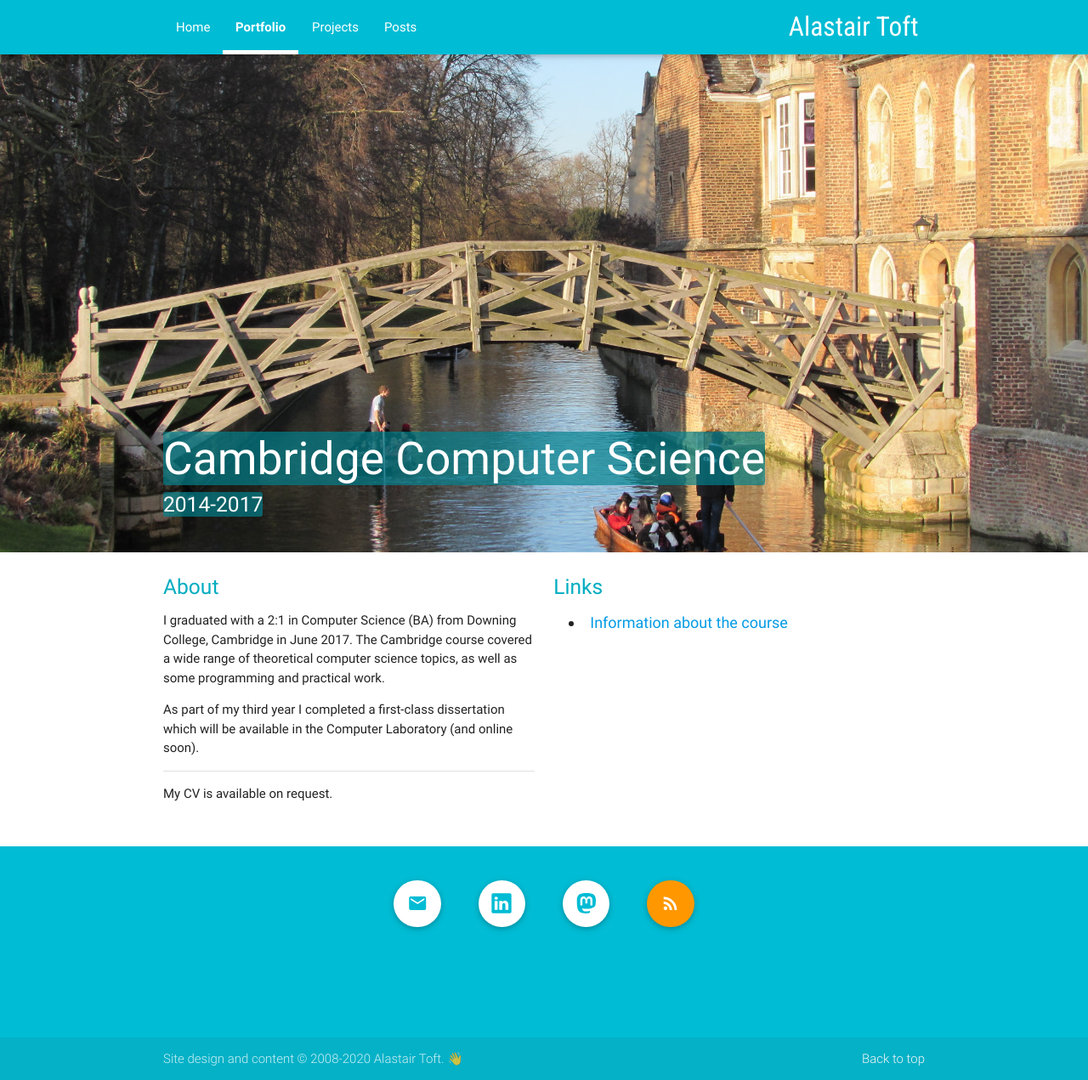
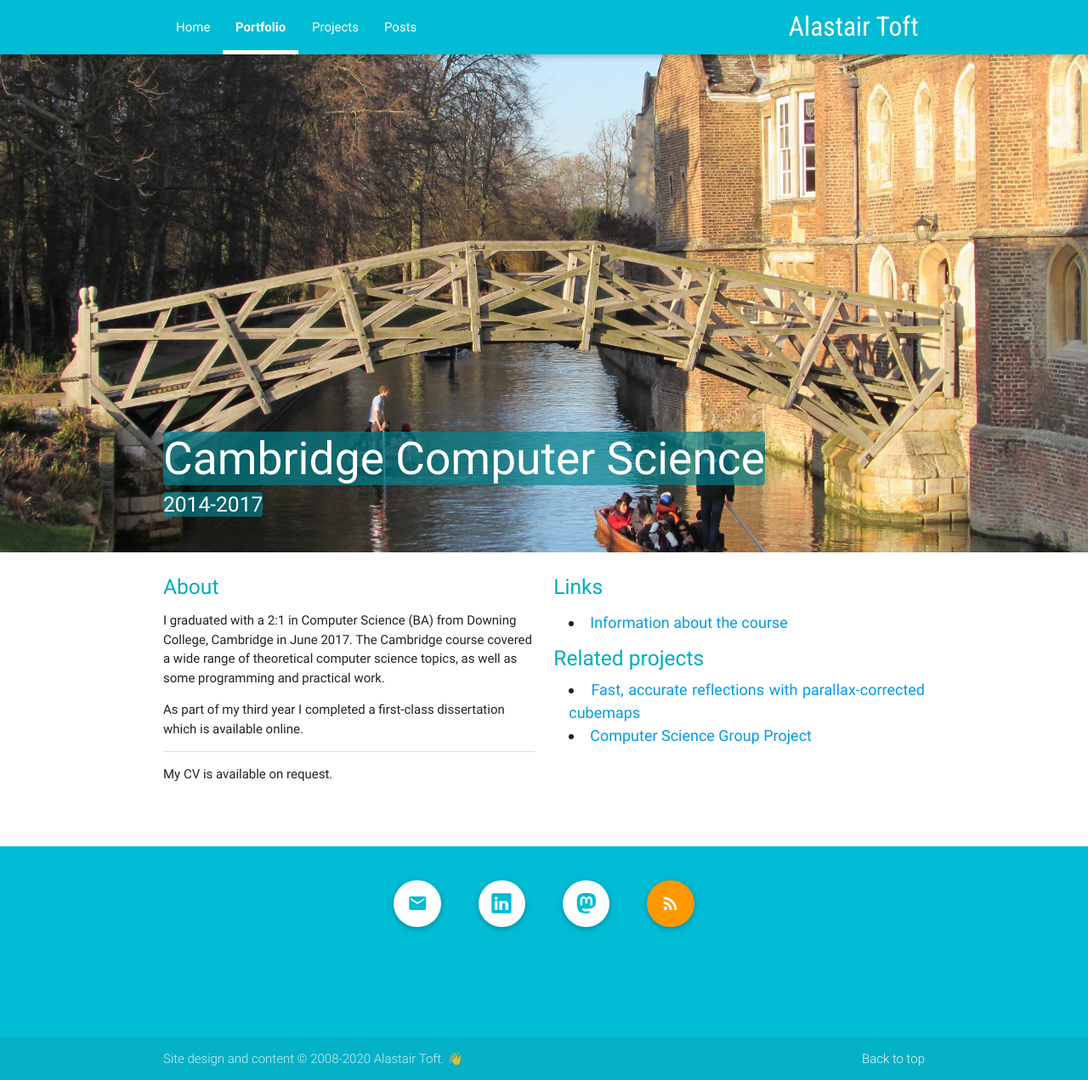
Before and after one commit to atoft/atoft.github.io, a Jekyll site: the page built from _portfolio/cambridge.html, in a window 1280 px wide and 1271 px high. Shown: the whole window at 85% size. Built offline with Jekyll 4.4.1, drawn with Linux system fonts in a browser that asks for light colours; nearby versions of some CDN libraries.

Commit message:
Tweak some wording and tags. Display projects related to portfolio entries.

```diff
--- a/_code/dissertation.html
+++ b/_code/dissertation.html
@@ -9,7 +9,7 @@
 img: images/code/banner_diss.jpg
 thumb: images/code/icon_diss.jpg
 lighttheme: true
-tags: [featured]
+tags: [featured, cambridge]
 
 about: <p>I completed this dissertation as part of my final year of undergraduate Computer Science at the University of Cambridge.
 more:
--- a/_code/grpproj.html
+++ b/_code/grpproj.html
@@ -8,6 +8,7 @@
 img: images/code/banner_grpproj_rainbow.png
 thumb: images/icons/icon_generic.png
 lighttheme: true
+tags: [cambridge]
 
 about: >
   <p>A server architecture for distributed, non-linear video processing.</p>
--- a/_layouts/portfolio.html
+++ b/_layouts/portfolio.html
@@ -35,17 +35,17 @@
             <h5>Links</h5>
               {{ page.links }}
             <ul>
-            {% capture relatedPosts %}
-              {% for post in site.posts %}
-                {% if page.tags contains post.project %}
-                  <li><a href="{{post.url}}">{{ post.title }}</a></li>
-                {% endif %}
-              {% endfor %}
-            {% endcapture %}
-            {% if relatedPosts contains "a href" %}
-              <h5>Related posts</h5>
-              {{ relatedPosts }}
-            {% endif %}
+              {% capture relatedProjects %}
+                {% for project in site.documents reversed %}
+                  {% if project.tags contains page.project %}
+                    <li><a href="{{project.url}}">{{ project.title }}</a></li>
+                  {% endif %}
+                {% endfor %}
+              {% endcapture %}
+              {% if relatedProjects contains "a href" %}
+                <h5>Related projects</h5>
+                {{ relatedProjects }}
+              {% endif %}
             </ul>
           </div>
         </div>
--- a/_portfolio/cambridge.html
+++ b/_portfolio/cambridge.html
@@ -8,12 +8,12 @@
 img: images/bg/cambridge.jpg
 thumb: images/code/icon_cambridge.jpg
 lighttheme: true
-tags: [featured]
+project: cambridge
 
 about: >
   <p>I graduated with a 2:1 in Computer Science (BA) from Downing College, Cambridge in June 2017. The Cambridge course
     covered a wide range of theoretical computer science topics, as well as some programming and practical work.</p>
-  <p>As part of my third year I completed a first-class dissertation which will be available in the Computer Laboratory (and online soon).
+  <p>As part of my third year I completed a first-class dissertation which is available online.
   </p>
 more: >
   <p>My CV is available on request.</p>
--- a/_portfolio/goboforhonor.html
+++ b/_portfolio/goboforhonor.html
@@ -2,7 +2,7 @@
 layout: portfolio
 title: For Honor
 featuredSummary: Gameplay programming at Studio Gobo
-summary: I am a gameplay programmer at Studio Gobo. We collaborated with Ubisoft Montreal on new features for For Honor.
+summary: At Studio Gobo we collaborated with Ubisoft Montreal on new features for For Honor.
 year: 2017-2018
 date: 2018-08-22
 metadata: C++, C#, Ubisoft Anvil
@@ -11,7 +11,7 @@
 lighttheme: false
 tags: [featured, for-honor]
 
-about: <p>I am a gameplay programmer at Studio Gobo. We collaborated with Ubisoft Montreal on new features for For Honor.
+about: <p>At Studio Gobo we collaborated with Ubisoft Montreal on new features for For Honor.
 more:
     <p>
       As part of co-development with Ubisoft Montreal, we worked on the prototyping, implementation
```
Also changed, not shown: _posts/2017-06-30-graduating-from-cambridge.md (+0 -1 lines).
